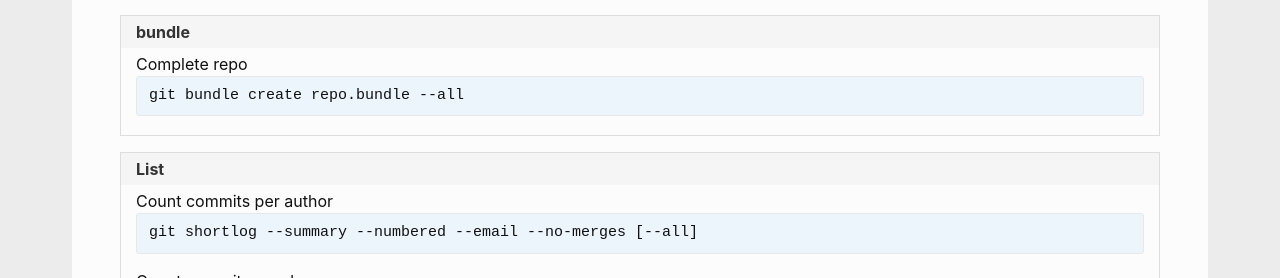
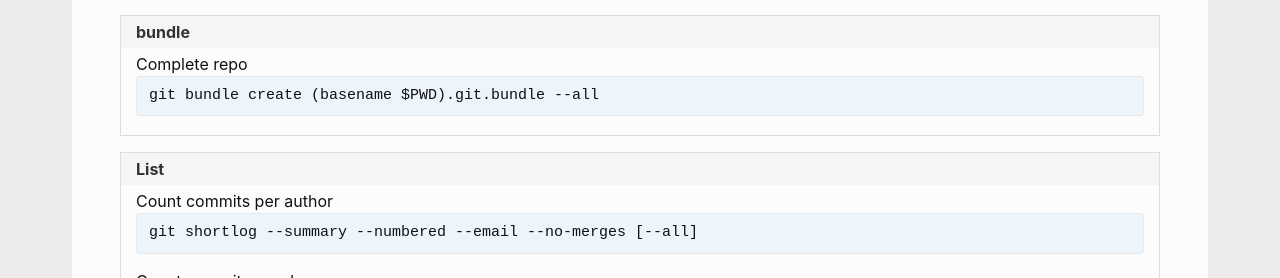
Before and after one commit to andreas-mausch/cheatsheets, a Jekyll site: the page built from _cheatsheets/git.md, in a window 1280 px wide and 900 px high, scrolled down 1852 px. Shown: the part 173-451 px from the top of the window. Built offline with Jekyll 4.4.1, drawn with Linux system fonts in a browser that asks for light colours.

Commit message:
git bundle: Name after current directory

```diff
--- a/_cheatsheets/git.md
+++ b/_cheatsheets/git.md
@@ -36,7 +36,7 @@ section:
       Find largest files (even in history): "git rev-list --objects --all | git cat-file --batch-check='%(objecttype) %(objectname) %(objectsize) %(rest)' | sed -n 's/^blob //p' |   sort --numeric-sort --key=2 | cut -c 1-12,41- | $(command -v gnumfmt || echo numfmt) --field=2 --to=iec-i --suffix=B --padding=7 --round=nearest"
   - name: bundle
     commands:
-      Complete repo: git bundle create repo.bundle --all
+      Complete repo: git bundle create (basename $PWD).git.bundle --all
   - name: List
     commands:
       Count commits per author: git shortlog --summary --numbered --email --no-merges [--all]
```
